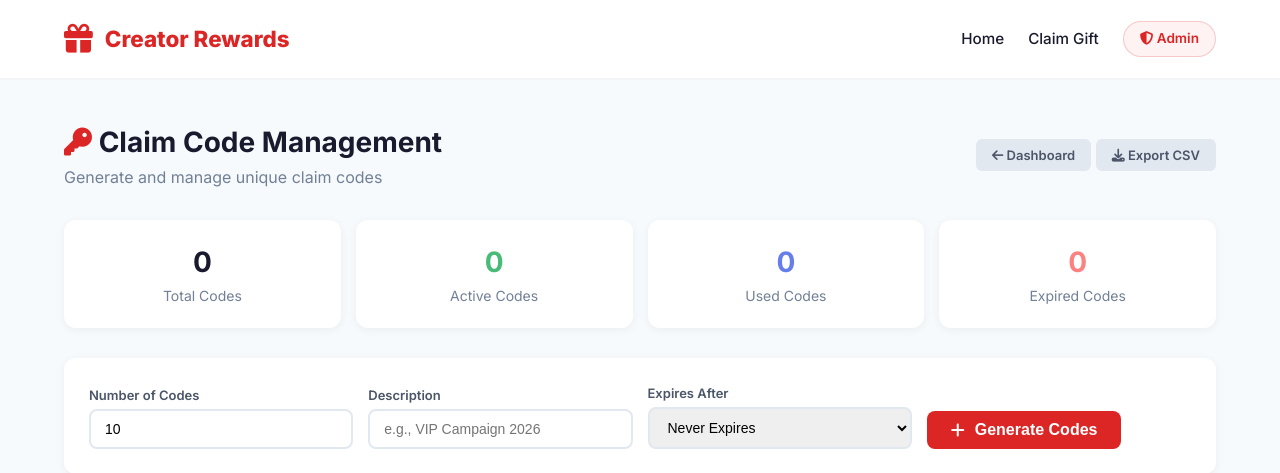
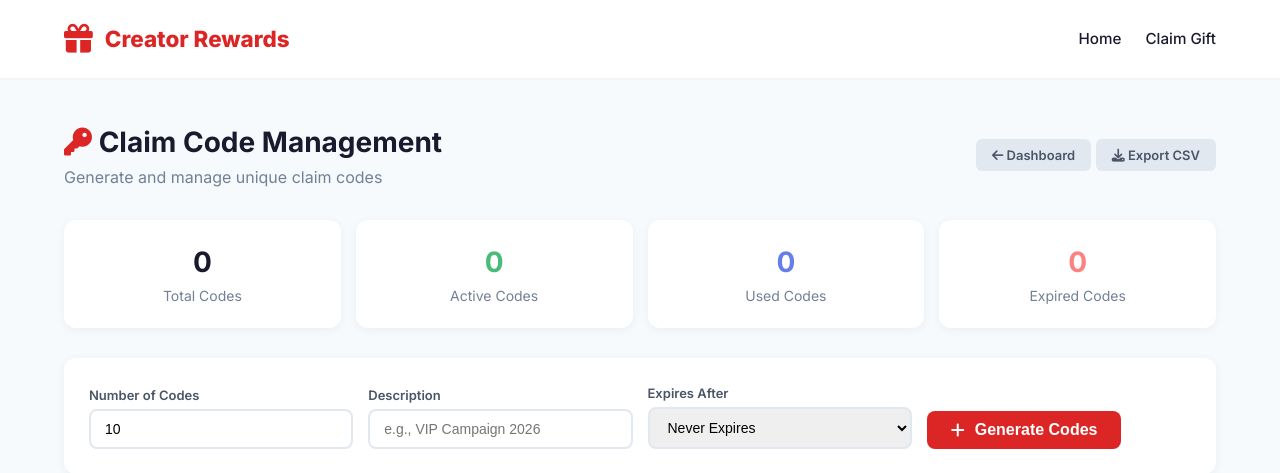
Before and after one commit to awwalu253-ctrl/Creator-reward, a Flask app: page /admin/codes in a window 1280 px wide. Shown: the top 473 px of the page. Run offline with Flask 3, Linux system fonts and the light colour scheme; the visitor is signed in with stand-in values (Sample User, id 1).

Commit message:
Remove admin nav link from base template

```diff
--- a/templates/admin/codes.html
+++ b/templates/admin/codes.html
@@ -85,7 +85,6 @@
 
         <form method="POST" action="{{ url_for('admin_generate_codes') }}" class="generate-form">
             <input type="hidden" name="csrf_token" value="{{ csrf_token() }}">
-
             <div class="form-group"><label for="count">Number of Codes</label><input type="number" id="count" name="count" value="10" min="1" max="100" required></div>
             <div class="form-group"><label for="description">Description</label><input type="text" id="description" name="description" placeholder="e.g., VIP Campaign 2026"></div>
             <div class="form-group"><label for="expires_days">Expires After</label><select id="expires_days" name="expires_days"><option value="0">Never Expires</option><option value="7">7 Days</option><option value="14">14 Days</option><option value="30">30 Days</option><option value="60">60 Days</option><option value="90">90 Days</option></select></div>
@@ -104,9 +103,18 @@
         <div class="table-responsive">
             <form id="bulkDeleteForm" method="POST" action="{{ url_for('admin_bulk_delete_codes') }}">
                 <input type="hidden" name="csrf_token" value="{{ csrf_token() }}">
-
                 <table class="admin-table">
-                    <thead><tr><th class="checkbox-col"><input type="checkbox" id="selectAllCheckbox" onchange="toggleAllCheckboxes()"></th><th>Code</th><th>Status</th><th>Description</th><th>Created</th><th>Used By</th><th>Actions</th></tr></thead>
+                    <thead>
+                        <tr>
+                            <th class="checkbox-col"><input type="checkbox" id="selectAllCheckbox" onchange="toggleAllCheckboxes()"></th>
+                            <th>Code</th>
+                            <th>Status</th>
+                            <th>Description</th>
+                            <th>Created</th>
+                            <th>Used By</th>
+                            <th>Actions</th>
+                        </tr>
+                    </thead>
                     <tbody>
                         {% for code in codes %}
                         <tr>
@@ -114,7 +122,7 @@
                                 {% if code.status != 'used' %}
                                 <input type="checkbox" name="code_ids" value="{{ code.id }}" class="code-checkbox" onchange="updateSelectedCount()">
                                 {% else %}
-                                <span style="color:#a0aec0;font-size:12px;">🔒</span>
+                                <span style="color:#a0aec0;font-size:12px;">Locked</span>
                                 {% endif %}
                             </td>
                             <td>
@@ -158,7 +166,7 @@
                         <tr>
                             <td colspan="7" style="text-align:center;padding:40px;color:#a0aec0;">
                                 <i class="fas fa-key" style="font-size:48px;display:block;margin-bottom:10px;"></i>
-                                No claim codes created yet.  Generate your first code above!
+                                No claim codes created yet. Generate your first code above!
                             </td>
                         </tr>
                         {% endfor %}
@@ -229,7 +237,9 @@
     function bulkDeleteCodes() {
         var count = document.querySelectorAll('.code-checkbox:checked').length;
         if (count === 0) { showToast('Select at least one code', 'error'); return; }
-        if (confirm('Delete ' + count + ' selected code(s)?')) document.getElementById('bulkDeleteForm').submit();
+        if (confirm('Delete ' + count + ' selected code(s)?')) {
+            document.getElementById('bulkDeleteForm').submit();
+        }
     }
 
     document.addEventListener('DOMContentLoaded', updateSelectedCount);
--- a/templates/base.html
+++ b/templates/base.html
@@ -104,21 +104,6 @@
 
         .nav-link:hover {
             color: var(--primary);
-        }
-
-        .nav-link.admin-link {
-            color: var(--primary);
-            font-weight: 600;
-            background: var(--primary-light);
-            padding: 6px 16px;
-            border-radius: 50px;
-            font-size: 0.85rem;
-            border: 1px solid rgba(220, 38, 38, 0.2);
-        }
-
-        .nav-link.admin-link:hover {
-            background: var(--primary);
-            color: var(--white);
         }
 
         /* ========================================
@@ -363,9 +348,6 @@
                 <div class="nav-links">
                     <a href="{{ url_for('landing') }}" class="nav-link">Home</a>
                     <a href="{{ url_for('claim_form') }}" class="nav-link">Claim Gift</a>
-                    <a href="{{ url_for('admin_login') }}" class="nav-link admin-link">
-                        <i class="fas fa-shield-alt"></i> Admin
-                    </a>
                 </div>
             </nav>
         </div>
```
